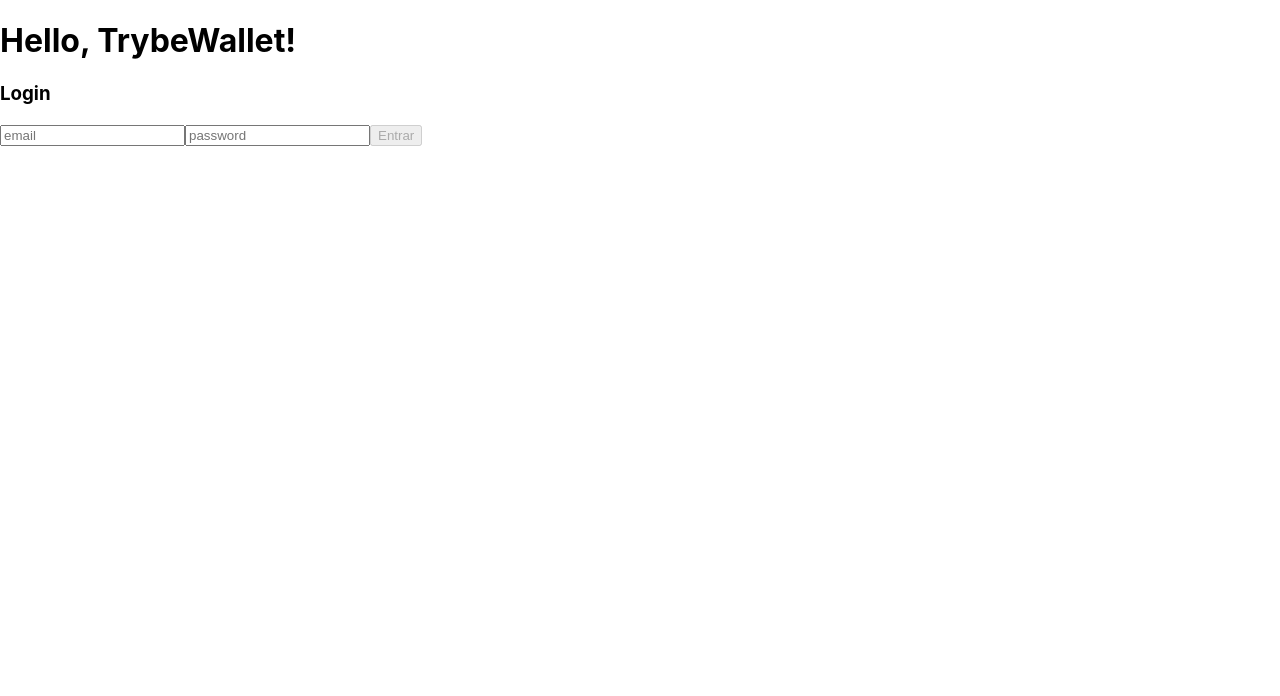
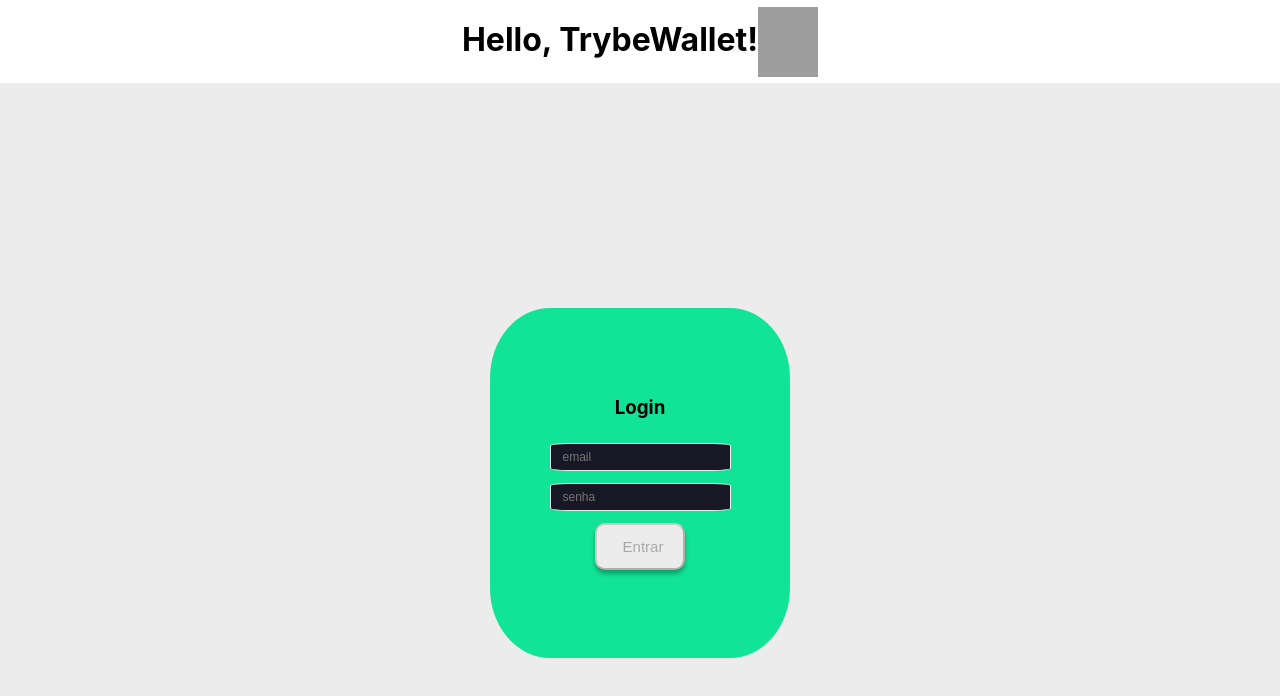
Before and after one commit to fefcufe/Project-Trybewallet, a React (Create React App) app: page / in a window 1280 px wide. Shown: the top 696 px of the page. Built offline with nearby package versions, Linux system fonts and the light colour scheme; grey boxes are pictures that could not be loaded.

Commit message:
estilizaçao

```diff
--- a/src/App.js
+++ b/src/App.js
@@ -7,7 +7,14 @@ function App() {
   return (
     <div>
       <nav id="nav-bar" />
-      <h1> Hello, TrybeWallet! </h1>
+      <div className="app-container">
+        <h1 id="hello"> Hello, TrybeWallet! </h1>
+        <img
+          src="https://thumbs.dreamstime.com/b/carteira-com-o-%C3%ADcone-do-dinheiro-no-estilo-dos-desenhos-animados-isolado-no-fundo-branco-84211643.jpg"
+          alt="carteira"
+          id="imagem-carteira"
+        />
+      </div>
 
       <Switch>
         <Route path="/carteira" component={ Wallet } />
--- a/src/components/ExpensesTable.js
+++ b/src/components/ExpensesTable.js
@@ -2,6 +2,7 @@ import PropTypes from 'prop-types';
 import React from 'react';
 import { connect } from 'react-redux';
 import { deleteExpenseAction } from '../actions';
+import './tableStyle.css';
 
 class ExpensesTable extends React.Component {
   /* deleteExpenseComplete(id, valorConvertido) {
@@ -14,6 +15,7 @@ class ExpensesTable extends React.Component {
   render() {
     const { expenses, deleteExpense } = this.props;
     return (
+      <div className="div-table">
         <table>
           <thead>
             <tr>
@@ -66,6 +68,7 @@ class ExpensesTable extends React.Component {
             }
           </tbody>
         </table>
+      </div>
     );
   }
 }
--- /dev/null
+++ b/src/components/tableStyle.css
@@ -0,0 +1,32 @@
+.div-table {
+    display:flex;
+    justify-content: space-evenly;
+    width: 100%;
+    background-color: var(--accent-color);
+}
+
+table {
+  border-collapse: collapse;
+  box-shadow: 0 0 20px rgba(0, 0, 0, 0.664);
+  font-family: sans-serif;
+  font-size: 0.9em;
+  margin: 25px 10px;
+  width: 100%;
+  background-color: var(--main-color);
+}
+
+td {
+    padding:12px 15px;
+    text-align: center;
+}
+
+tr {
+    border-bottom: 2px solid var(--secondary-color);
+    border-radius: 10;
+}
+
+tr:hover {
+    cursor: pointer;
+    opacity: 1.0;
+    transition: 0.3;
+}
--- a/src/index.css
+++ b/src/index.css
@@ -11,3 +11,44 @@ code {
   font-family: source-code-pro, Menlo, Monaco, Consolas, 'Courier New',
     monospace;
 }
+
+:root {
+  --main-color: #ececec;
+  --secondary-color: #181725;
+  --accent-color: #12e497;
+  --azul: #006dfb;
+  --roxo: #41197f;
+}
+
+::selection {
+  background-color: var(--accent-color);
+}
+
+* {
+  margin: 0;
+  padding: 0;
+  box-sizing: border-box;
+}
+
+h1,
+h2,
+h3 {
+  margin-bottom: 24px;
+}
+
+#hello {
+  margin-top: 20px;
+}
+
+.app-container {
+  display: flex;
+  align-items: center;
+  align-content: space-around;
+  justify-content: center;
+
+}
+
+#imagem-carteira {
+  width: 60px;
+  height: 70px;
+}
--- a/src/pages/Login.js
+++ b/src/pages/Login.js
@@ -2,6 +2,7 @@ import React from 'react';
 import PropTypes from 'prop-types';
 import { connect } from 'react-redux';
 import { addEmail, fetchCurrencies } from '../actions';
+import styles from './Login.module.css';
 
 class Login extends React.Component {
   constructor() {
@@ -63,30 +64,43 @@ class Login extends React.Component {
 
     return (
 
-      <div className="login">
+      <div className={ styles.login_container }>
+
+        <div className={ styles.login_wrapper }>
           <h3>Login</h3>
+          <label htmlFor="email_input" className={ styles.label_input }>
             <input
               data-testid="email-input"
               placeholder="email"
               onChange={ this.onEmailChange }
               value={ componentStatemail }
               type="email"
+              className={ styles.input }
+              id="email_input"
             />
+          </label>
 
+          <label className={ styles.label_input } htmlFor="password_input">
             <input
               data-testid="password-input"
-          placeholder="password"
+              placeholder="senha"
               onChange={ this.onPasswordChange }
               value={ password }
               type="password"
+              className={ styles.input }
+              id="password_input"
             />
+          </label>
+
           <button
             type="button"
             onClick={ this.handleClick }
             disabled={ isButtonDisabled }
+            id={ styles.login_button }
           >
             Entrar
           </button>
+        </div>
 
       </div>
     );
--- /dev/null
+++ b/src/pages/Login.module.css
@@ -0,0 +1,47 @@
+.login_container {
+  width: 100%;
+  height: 100vh;
+  background-color: var(--main-color);
+  display:flex;
+  justify-content: center; /* centraliza na horizontal */
+  align-items: center; /* centraliza na vertical */
+}
+
+.login_wrapper {
+    width: 300px;
+    height: 350px;
+    background-color: var(--accent-color);
+    display: flex;
+    flex-direction: column;
+    justify-content: center;
+    align-items: center;
+    border-radius: 20%;
+}
+
+.label_input {
+    margin-bottom: 12px;
+}
+
+.input {
+    padding: 6px 12px;
+    font-size: 12px;
+    border-radius: 10%;
+    background-color: var(--secondary-color);
+    color: white;
+    outline: none;
+    border: 1px solid var(--main-color);
+}
+
+#login_button {
+    background-color: var(--main-color);
+    width:30%;
+    cursor: pointer;
+    border-radius: 10px;
+    font-size: 15px;
+    box-shadow: 0px 4px 4px rgba(0, 0, 0, 0.3);
+    padding: 0.8rem 1.6rem;
+}
+
+/* #login_button:active {
+    background-color: var(--main-color);
+} */
--- a/src/pages/Wallet.js
+++ b/src/pages/Wallet.js
@@ -3,6 +3,7 @@ import React from 'react';
 import { connect } from 'react-redux';
 import { fetchCurrencies, submitAction } from '../actions';
 import ExpensesTable from '../components/ExpensesTable';
+import styles from './Wallet.module.css';
 
 // erro, ao adicionar despesa a despesa está sendo sobrescrita ao invés de adicionada
 // chamar dentro do map de expenses a função que atualiza o total baseado em expenses
@@ -92,11 +93,30 @@ class Wallet extends React.Component {
       methodState, tagState } = this.state;
     return (
       <div>
-        <header data-testid="email-field">{ email }</header>
-        TrybeWallet
-        <form name="expense-form">
+        <div className={ styles.header_container }>
+          <header>
+            <h2>Bem-Vindo ao TrybeWallet</h2>
+            <div className={ styles.header_items }>
 
-          <fieldset>
+              <span data-testid="email-field">
+                Email:
+                { email }
+              </span>
+
+              <span className={ styles.header_item_expenses }>Total:</span>
+              <span data-testid="total-field" name="total" id="total">
+                { this.updateTotal() }
+              </span>
+              <span data-testid="header-currency-field">
+                BRL
+              </span>
+            </div>
+          </header>
+        </div>
+
+        <form name="expense-form" className={ styles.form_container }>
+
+          <fieldset className={ styles.fieldset }>
             <label htmlFor="expense-value">
               Valor:
               <input
@@ -120,7 +140,7 @@ class Wallet extends React.Component {
             </label>
 
             <label name="Moeda" htmlFor="select-moeda">
-              Moeda
+              Moeda:
               <select
                 id="select-moeda"
                 onChange={ this.handleChange }
@@ -160,18 +180,20 @@ class Wallet extends React.Component {
               <option value="Saúde"> Saúde </option>
             </select>
 
+            <button
+              type="button"
+              onClick={ this.handleClick }
+              className={ styles.add_expense_button }
+            >
+              Adicionar despesa
+            </button>
+
           </fieldset>
-          <button type="button" onClick={ this.handleClick }>Adicionar despesa</button>
+
         </form>
 
         <ExpensesTable />
 
-        <div data-testid="total-field" name="total">
-          { this.updateTotal() }
-        </div>
-        <div data-testid="header-currency-field">
-          BRL
-        </div>
       </div>);
   }
 }
--- /dev/null
+++ b/src/pages/Wallet.module.css
@@ -0,0 +1,64 @@
+.form_container {
+
+}
+
+.fieldset {
+    display: flex;
+    align-content: space-around;
+    justify-content: space-around;
+    padding: 20px;
+}
+
+input {
+    padding: 6px 12px;
+    font-size: 12px;
+    border-radius: 10%;
+    background-color: var(--main-color);
+    outline: none;
+    border: 1px solid var(--main-color);
+}
+
+select {
+    padding: 6px 12px;
+    font-size: 12px;
+    border-radius: 10%;
+    background-color: var(--main-color);
+    outline: none;
+    border: 1px solid var(--main-color);
+}
+
+.add_expense_button {
+    background-color: var(--main-color);
+    width:15%;
+    cursor: pointer;
+    border-radius: 10px;
+    font-size: 15px;
+    box-shadow: 0px 4px 4px rgba(0, 0, 0, 0.3);
+    padding: 0rem 1rem;
+}
+
+.header_container {
+  box-sizing: border-box;
+  margin: 0;
+  padding: 0;
+}
+
+header {
+    padding: 20px;
+    background-color: var(--main-color);
+}
+
+.header_items {
+  display: flex;
+  font-weight: 600;
+  justify-content: space-evenly;
+
+}
+
+.header_title {
+
+}
+
+.header_item_expenses {
+
+}
```
Lines whose indentation alone changed are shown as unchanged.
